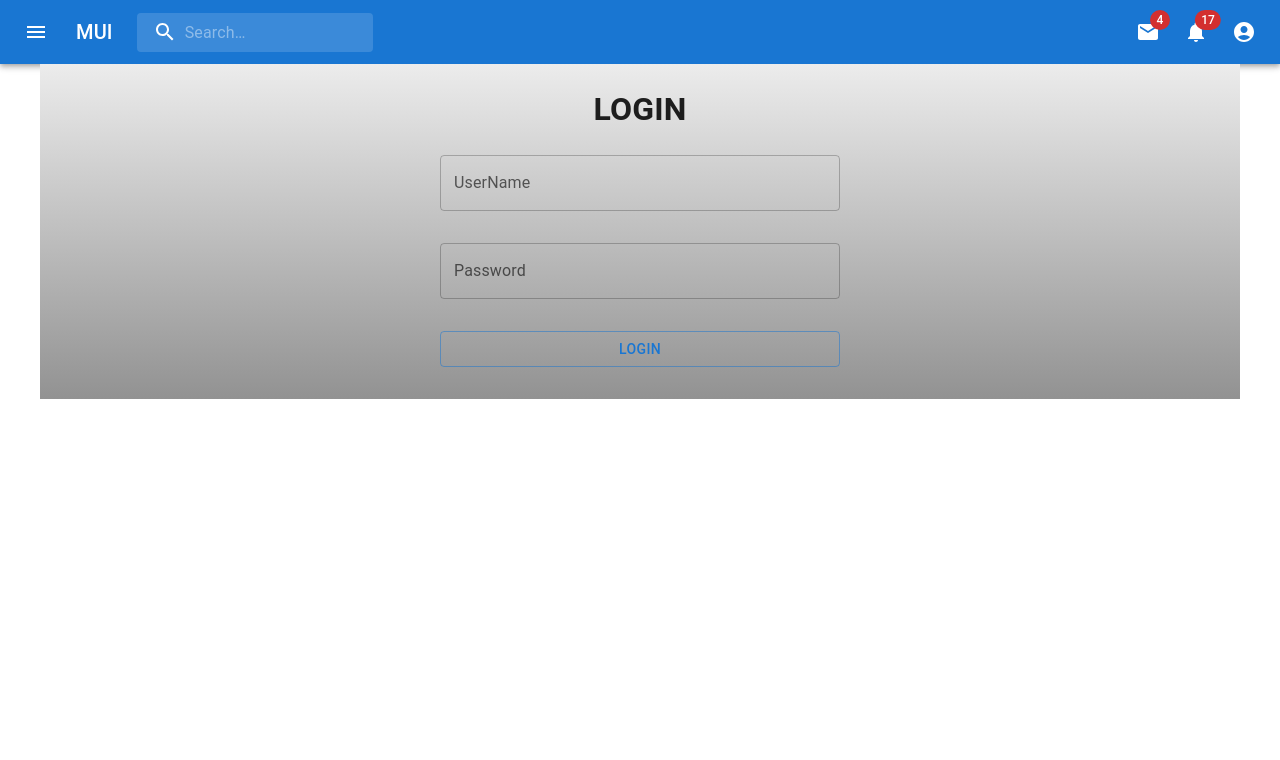
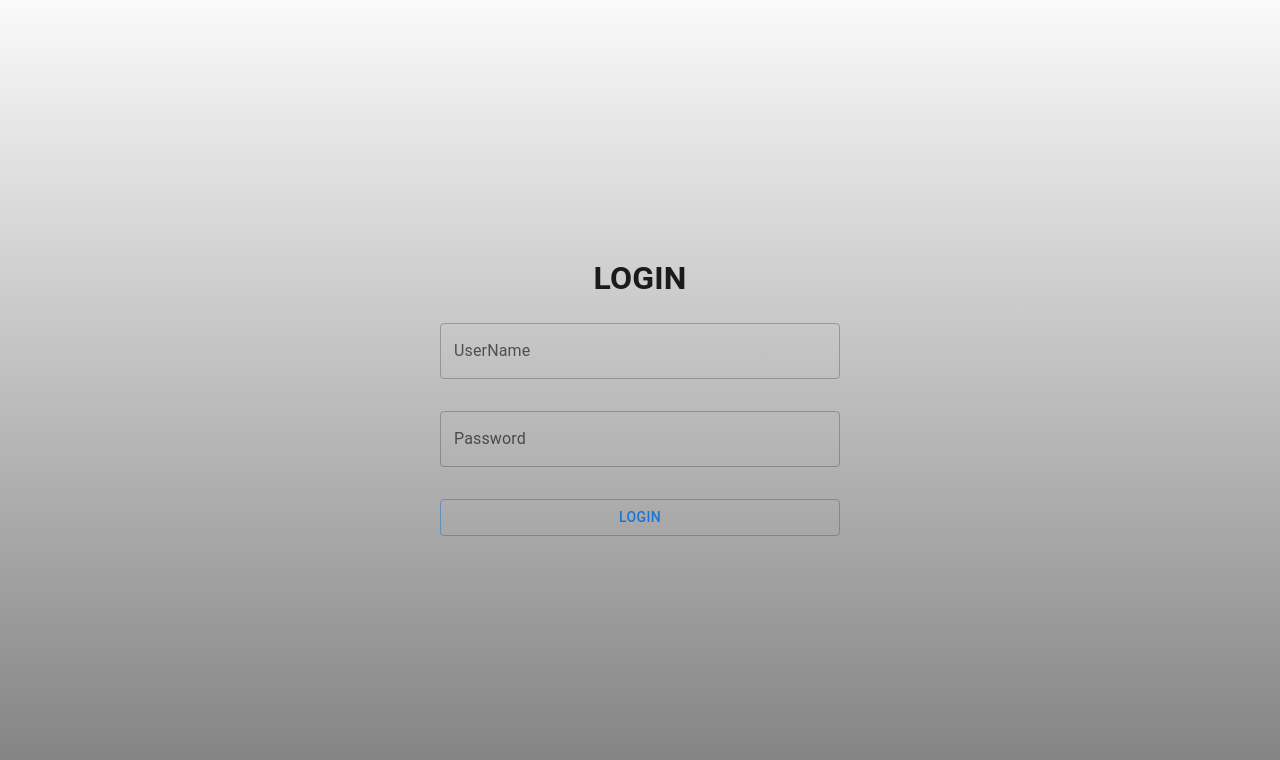
Before and after one commit to Ak1t0-Dev/todo-app, a React (Create React App) app: page /login in a window 1280 px wide. Shown: the top 760 px of the page. Built offline with nearby package versions, Linux system fonts and the light colour scheme.

Commit message:
update: changed a login and register layout

```diff
--- a/src/App.tsx
+++ b/src/App.tsx
@@ -5,16 +5,18 @@ import { Login } from "./views/pages/Login/Login";
 import { Register } from "./views/pages/Register/Register";
 import { Home } from "./views/pages/Home/Home";
 import { PostPage } from "./views/pages/PostPage/PostPage";
+import { Layout } from "./views/components/Layout/Layout";
 
 function App() {
   return (
     <BrowserRouter>
-      <Header />
       <Routes>
         <Route path="/login" element={<Login />} />
         <Route path="/register" element={<Register />} />
-        <Route path="/home" element={<Home />} />
-        <Route path="/post/:id" element={<PostPage />} />
+        <Route element={<Layout />}>
+          <Route path="/home" element={<Home />} />
+          <Route path="/post/:id" element={<PostPage />} />
+        </Route>
       </Routes>
     </BrowserRouter>
   );
--- /dev/null
+++ b/src/constants/themes/Theme.ts
@@ -0,0 +1,13 @@
+import { createTheme } from "@mui/material/styles";
+
+export const theme = createTheme({
+  breakpoints: {
+    values: {
+      xs: 0,
+      sm: 600,
+      md: 960,
+      lg: 1200,
+      xl: 1920,
+    },
+  },
+});
--- a/src/views/components/AuthContainer/AuthContainer.tsx
+++ b/src/views/components/AuthContainer/AuthContainer.tsx
@@ -1,23 +1,28 @@
 import { ReactNode, FC } from "react";
 import CssBaseline from "@mui/material/CssBaseline";
 import Container from "@mui/material/Container";
+import useMediaQuery from "@mui/material/useMediaQuery";
+import { theme } from "../../../constants/themes/Theme";
 
 interface AuthContainerProps {
   children: ReactNode;
 }
 
 export const AuthContainer: FC<AuthContainerProps> = ({ children }) => {
+  const Desktop = useMediaQuery(theme.breakpoints.up("lg"));
   return (
     <>
       <CssBaseline />
       <Container
+        maxWidth="xl"
         sx={{
-          bgcolor: "#cfe8fc",
-          width: "100%",
+          maxWidth: Desktop ? "100%" : "100%",
+          height: "100vh",
           display: "flex",
           flexDirection: "column",
+          justifyContent: "center",
           alignItems: "center",
-          background: "linear-gradient(rgb(236 236 236), rgb(146 146 146))",
+          background: "linear-gradient(rgb(250 250 250), rgb(126 126 126))",
         }}
       >
         {children}
--- /dev/null
+++ b/src/views/components/Layout/Layout.tsx
@@ -0,0 +1,12 @@
+import React from "react";
+import { Outlet } from "react-router-dom";
+import Header from "../Header/Header";
+
+export const Layout = () => {
+  return (
+    <>
+      <Header />
+      <Outlet />
+    </>
+  );
+};
```
Also changed, not shown: src/constants/themes/priorityTheme.ts (deleted, +0 -14 lines).
